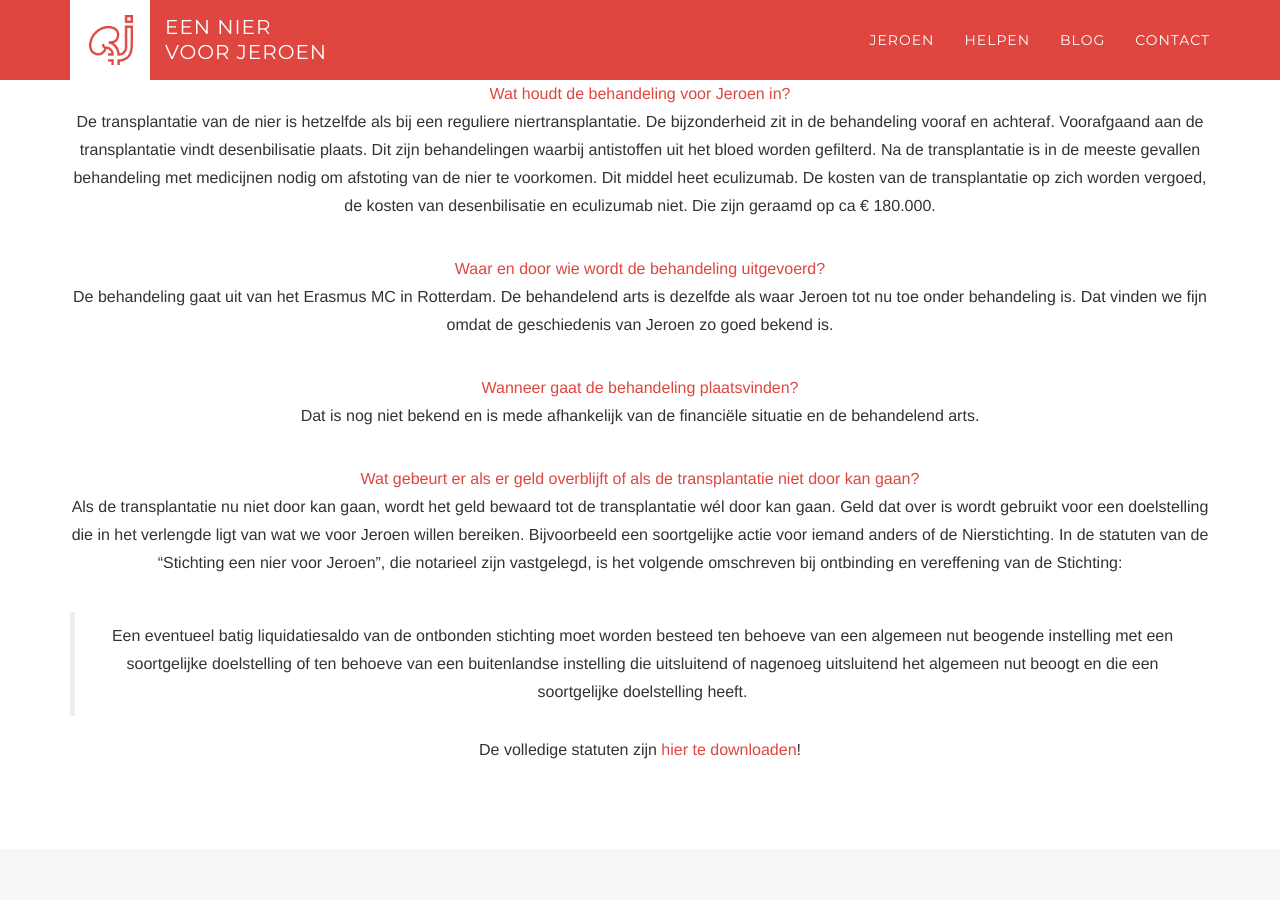
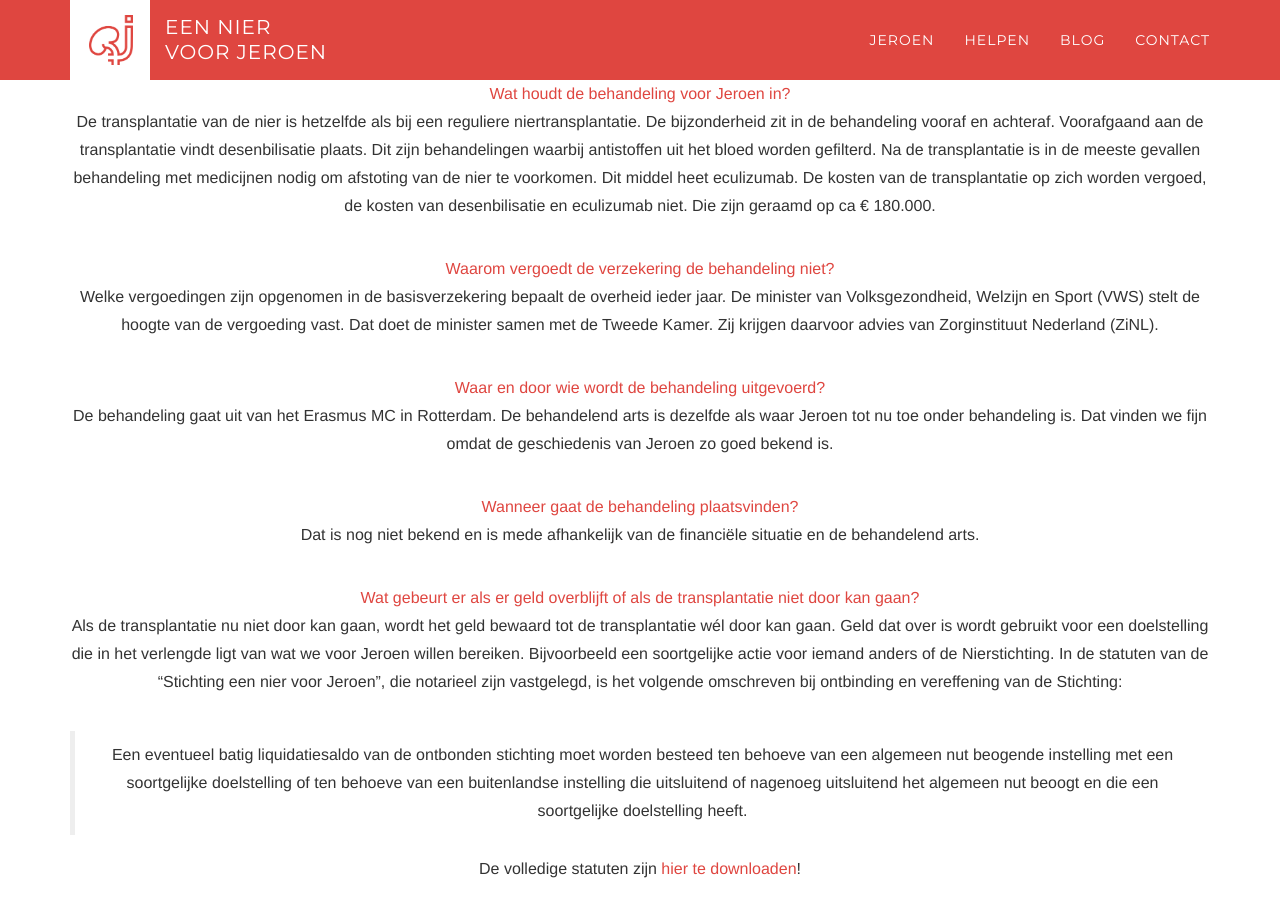
Before and after one commit to Een-nier-voor-Jeroen/Niervoorjeroen.nl-website, a Jekyll site: the page built from achtergrond.html, in a window 1280 px wide and 900 px high, scrolled down 3109 px. Built offline with Jekyll 4.4.1, drawn with Linux system fonts in a browser that asks for light colours; nearby versions of some CDN libraries; some web fonts are replaced.

Commit message:
Vraag over verzekeraar toegevoegd

```diff
--- a/achtergrond.html
+++ b/achtergrond.html
@@ -125,6 +125,10 @@
                         De transplantatie van de nier is hetzelfde als bij een reguliere niertransplantatie. De bijzonderheid zit in de behandeling vooraf en achteraf. Voorafgaand aan de transplantatie vindt desenbilisatie plaats. Dit zijn behandelingen waarbij antistoffen uit het bloed worden gefilterd. Na de transplantatie is in de meeste gevallen behandeling met medicijnen nodig om afstoting van de nier te voorkomen. Dit middel heet eculizumab. De kosten van de transplantatie op zich worden vergoed, de kosten van desenbilisatie en eculizumab niet. Die zijn geraamd op ca € 180.000.
                     </p>
                     <p>
+                        <span class='text-primary'>Waarom vergoedt de verzekering de behandeling niet?</span><br />
+                        Welke vergoedingen zijn opgenomen in de basisverzekering bepaalt de overheid ieder jaar. De minister van Volksgezondheid, Welzijn en Sport (VWS) stelt de hoogte van de vergoeding vast. Dat doet de minister samen met de Tweede Kamer. Zij krijgen daarvoor advies van Zorginstituut Nederland (ZiNL).
+                    </p>
+                    <p>
                         <span class='text-primary'>Waar en door wie wordt de behandeling uitgevoerd?</span><br />
                         De behandeling gaat uit van het Erasmus MC in Rotterdam.  De behandelend arts is dezelfde als waar Jeroen tot nu toe onder behandeling is. Dat vinden we fijn omdat de geschiedenis van Jeroen zo goed bekend is.
                     </p>
```
